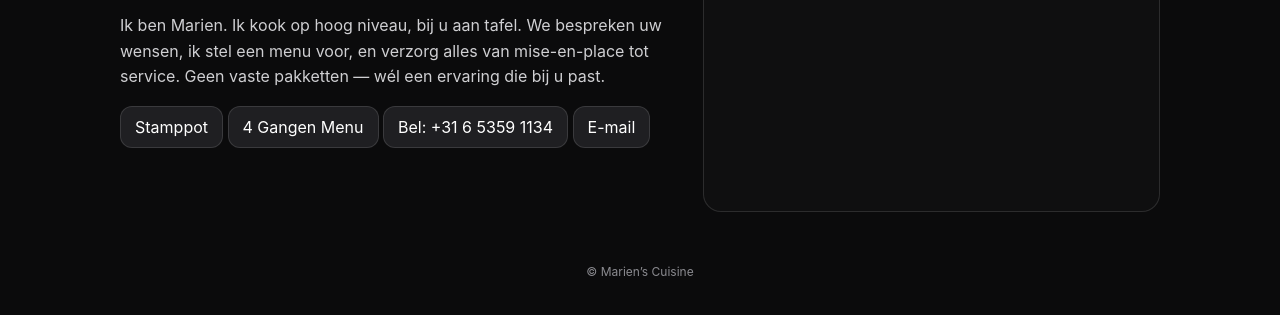
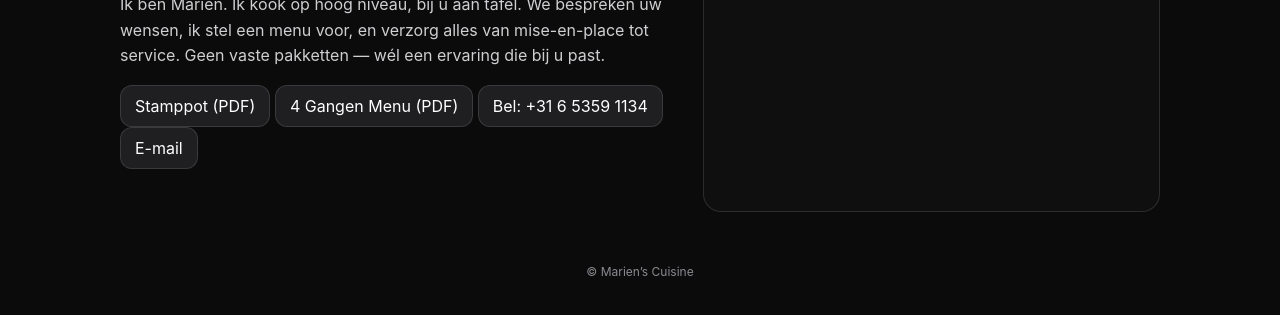
Before and after one commit to marienvermeij/marienscuisine, a plain HTML site: page index.html in a window 1280 px wide. Shown: the part 359-674 px from the top of the page. Drawn offline with Linux system fonts and the light colour scheme.

Commit message:
Update index.html

```diff
--- a/index.html
+++ b/index.html
@@ -70,8 +70,9 @@
         <div class="tagline">Private dining, bruiloften en intieme diners op maat — fine dining bij u thuis of op locatie.</div>
         <p>Ik ben Marien. Ik kook op hoog niveau, bij u aan tafel. We bespreken uw wensen, ik stel een menu voor, en verzorg alles van mise-en-place tot service. Geen vaste pakketten — wél een ervaring die bij u past.</p>
         <div class="cta-inline">
-          <a href="/assets/stamppot.pdf" target="_blank" rel="noopener" aria-label="Bekijk stamppot menu">Stamppot</a>
-          <a href="/assets/4gangen.pdf" target="_blank" rel="noopener" aria-label="Bekijk 4 gangen menu">4 Gangen Menu</a>
+        <a href="/stamppot.pdf" target="_blank" rel="noopener">Stamppot (PDF)</a>
+<a href="/4gangen.pdf" target="_blank" rel="noopener">4 Gangen Menu (PDF)</a>
+
           <a href="tel:+31653591134" aria-label="Bel Marien">Bel: +31 6 5359 1134</a>
           <a href="mailto:marienvermeij@gmail.com" aria-label="E-mail Marien">E-mail</a>
         </div>
```
